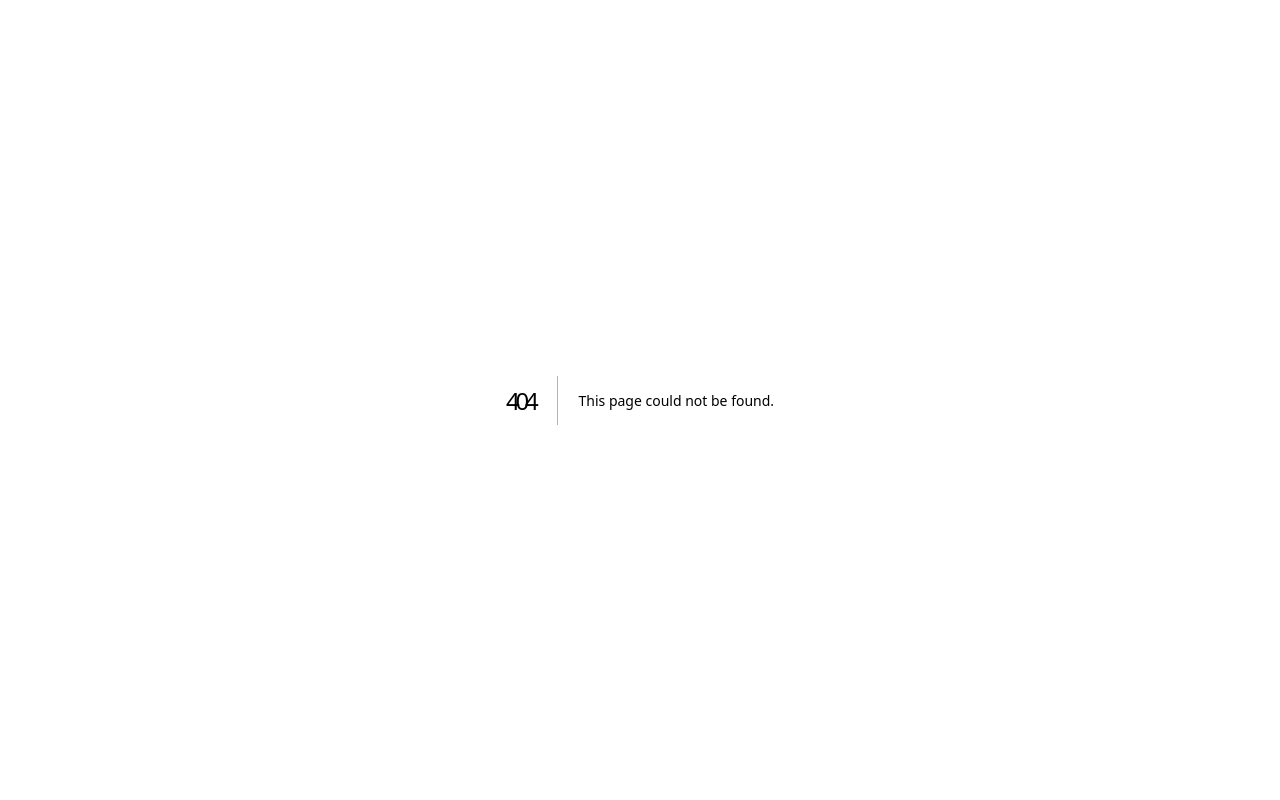
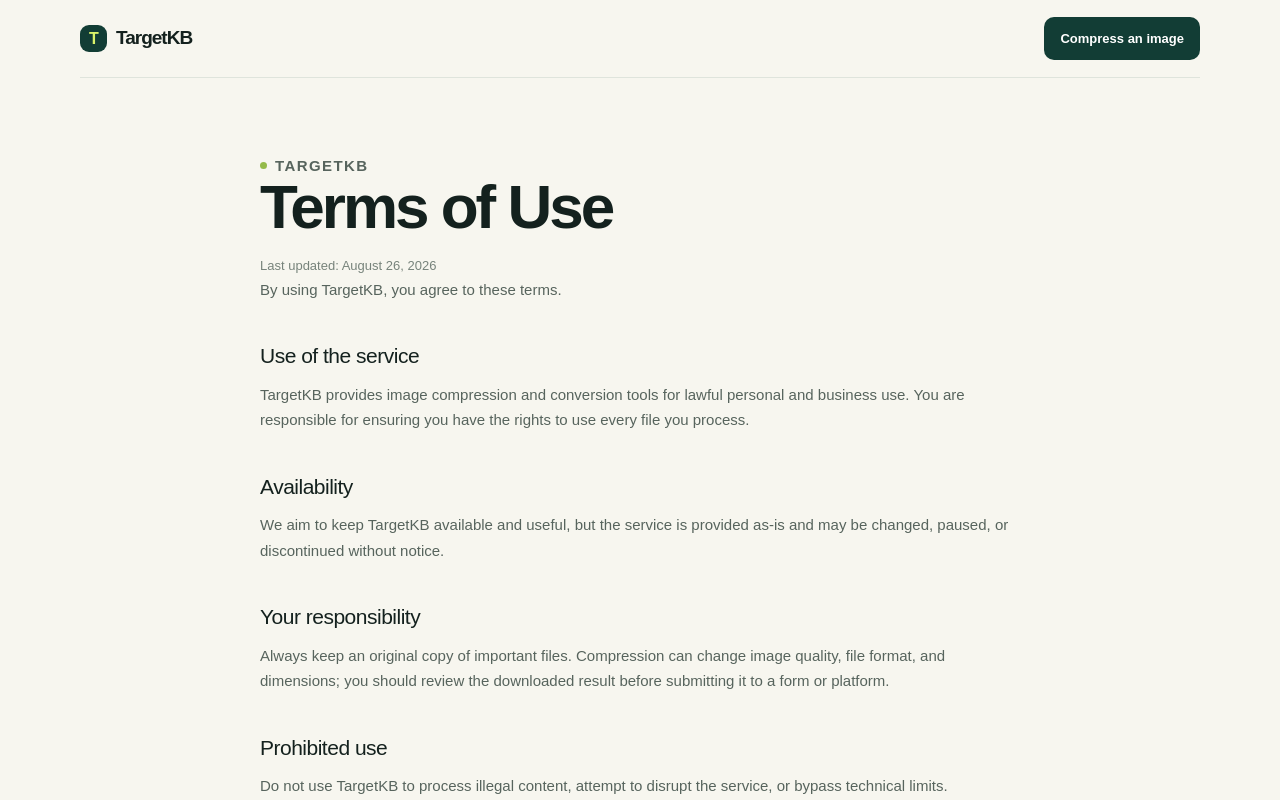
Before and after one commit to zq4034698/targetkb, a Next.js app: page /terms in a window 1280 px wide. Before the commit this address had no page. Shown: the top 800 px of the page. Built offline with nearby package versions, Linux system fonts and the light colour scheme.

Commit message:
Add SEO foundation: app/terms/page.tsx

```diff
--- /dev/null
+++ b/app/terms/page.tsx
@@ -0,0 +1,11 @@
+import type { Metadata } from 'next';
+
+export const metadata: Metadata = {
+  title: 'Terms of Use | TargetKB',
+  description: 'Terms for using TargetKB image compression tools.',
+  alternates: { canonical: '/terms' },
+};
+
+export default function TermsPage() {
+  return <main className="legal"><nav className="nav wrap"><a className="brand" href="/"><span className="brand-mark">T</span>TargetKB</a><a className="nav-button" href="/">Compress an image</a></nav><article className="legal-main"><p className="eyebrow"><span /> TargetKB</p><h1>Terms of Use</h1><p className="updated">Last updated: August 26, 2026</p><p>By using TargetKB, you agree to these terms.</p><h2>Use of the service</h2><p>TargetKB provides image compression and conversion tools for lawful personal and business use. You are responsible for ensuring you have the rights to use every file you process.</p><h2>Availability</h2><p>We aim to keep TargetKB available and useful, but the service is provided as-is and may be changed, paused, or discontinued without notice.</p><h2>Your responsibility</h2><p>Always keep an original copy of important files. Compression can change image quality, file format, and dimensions; you should review the downloaded result before submitting it to a form or platform.</p><h2>Prohibited use</h2><p>Do not use TargetKB to process illegal content, attempt to disrupt the service, or bypass technical limits.</p><h2>Changes to these terms</h2><p>We may update these terms as the product develops. Continued use after an update means you accept the revised terms.</p></article></main>;
+}
```
